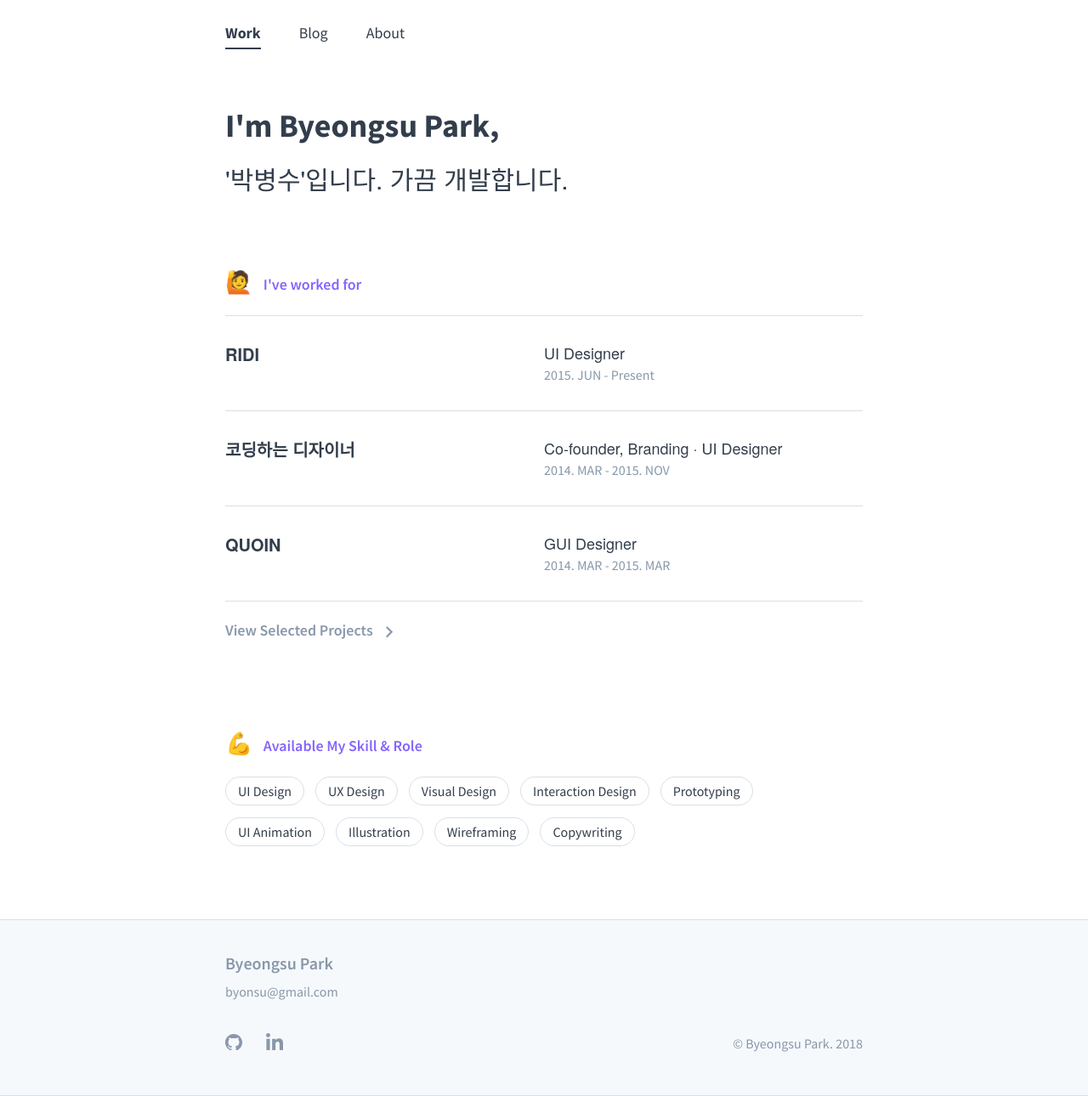
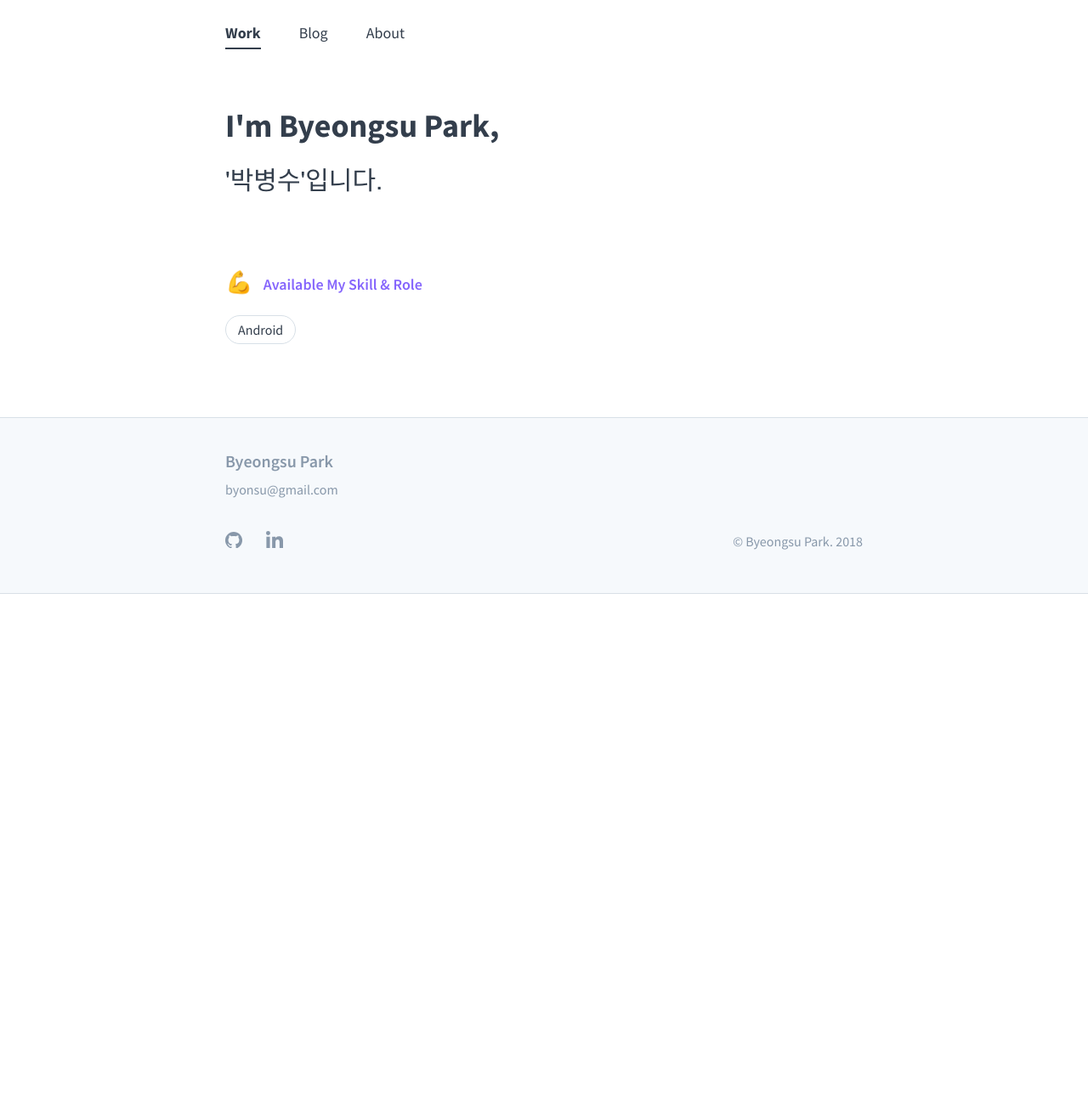
Before and after one commit to ByeongsuPark/byeongsupark.github.io, a Jekyll site: the page built from index.md, in a window 1280 px wide. Shown: the whole page at 85% size. Built offline with Jekyll 4.4.1, drawn with Linux system fonts in a browser that asks for light colours; after the commit the page ends 900 px from its top, so only the background shows below that.

Commit message:
임시파일 삭제 및 일부 정보 수정

```diff
--- a/_data/experience.yml
+++ /dev/null
@@ -1,14 +0,0 @@
-third-place:
-- name: RIDI
-  role: UI Designer
-  date: 2015. JUN - Present
-
-second-place:
-- name: 코딩하는 디자이너
-  role: Co-founder, Branding · UI Designer
-  date: 2014. MAR - 2015. NOV
-
-first-place:
-- name: QUOIN
-  role: GUI Designer
-  date: 2014. MAR - 2015. MAR
--- a/_data/skill-roles.yml
+++ b/_data/skill-roles.yml
@@ -1,9 +1 @@
-- name: UI Design
-- name: UX Design
-- name: Visual Design
-- name: Interaction Design
-- name: Prototyping
-- name: UI Animation
-- name: Illustration
-- name: Wireframing
-- name: Copywriting
+- name: Android
--- a/_includes/resume.html
+++ b/_includes/resume.html
@@ -1,7 +1,8 @@
 <div class="loading-animation">
-<section class="resume">
+<!--
+	<section class="resume">
     <div class="resume-info">
-<!--
+
         <svg version="1.1" id="Layer_1" xmlns="http://www.w3.org/2000/svg" xmlns:xlink="http://www.w3.org/1999/xlink" x="0px" y="0px"
 	 viewBox="0 0 54 54" style="enable-background:new 0 0 54 54;" xml:space="preserve">
         <path d="M49.5,16.5h-12V12c0-2.5-1.9-4.5-4.5-4.5H21c-2.6,0-4.5,2-4.5,4.5v4.5h-12C2,16.5,0,18.4,0,21v21c0,2.6,2,4.5,4.5,4.5h45
@@ -9,7 +10,7 @@
              M37.5,21v21h-21V21H37.5z M4.5,40.5v-18C4.5,21.6,5.1,21,6,21h6v21H6C5.1,42,4.5,41.4,4.5,40.5z M49.5,40.5c0,0.9-0.6,1.5-1.5,1.5
             h-6V21h6c0.9,0,1.5,0.6,1.5,1.5V40.5z"/>
         </svg>
--->
+
         <p class="second-label">
             <span class="label-emoji">
                 &#x1F64B;
@@ -31,7 +32,7 @@
     </a>
 
 </section>
-
+-->
 
 <section class="skill">
     <div class="resume-info">
--- a/index.md
+++ b/index.md
@@ -2,15 +2,15 @@
 layout: default
 title: "Byeongsu Park"
 main: true
-subtitle: UI Designer Jihye Leee at RIDI
-description: Jihye Leee, who is a Product Designer based in Seoul, South Korea focused on UI/UX, interaction. | '이지혜' UI 디자이너입니다. 리디에서 일합니다.
+subtitle: Byeongsu Park at SSU
+description: boop!
 ---
 <div class="intro-animation">
 <section class="explanation">
     <h1 class="intro">
     I'm Byeongsu Park,
     </h1>
-    <h2 class="intro">'박병수'입니다. 가끔 개발합니다.</h2>
+    <h2 class="intro">'박병수'입니다.</h2>
 </section>
 </div>
 
```
Also changed, not shown: blog/index.md (line endings or trailing spaces), 1 other file.
